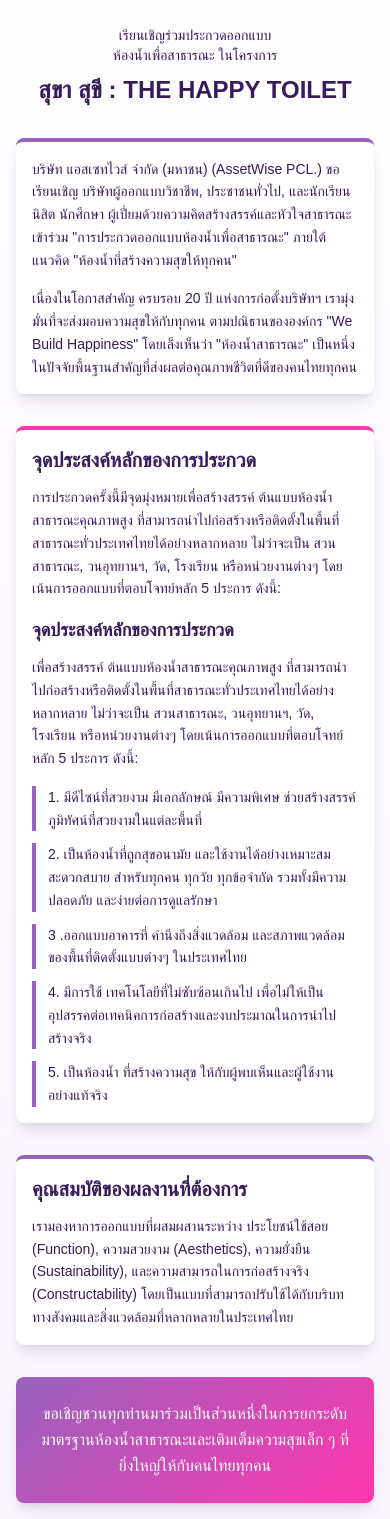
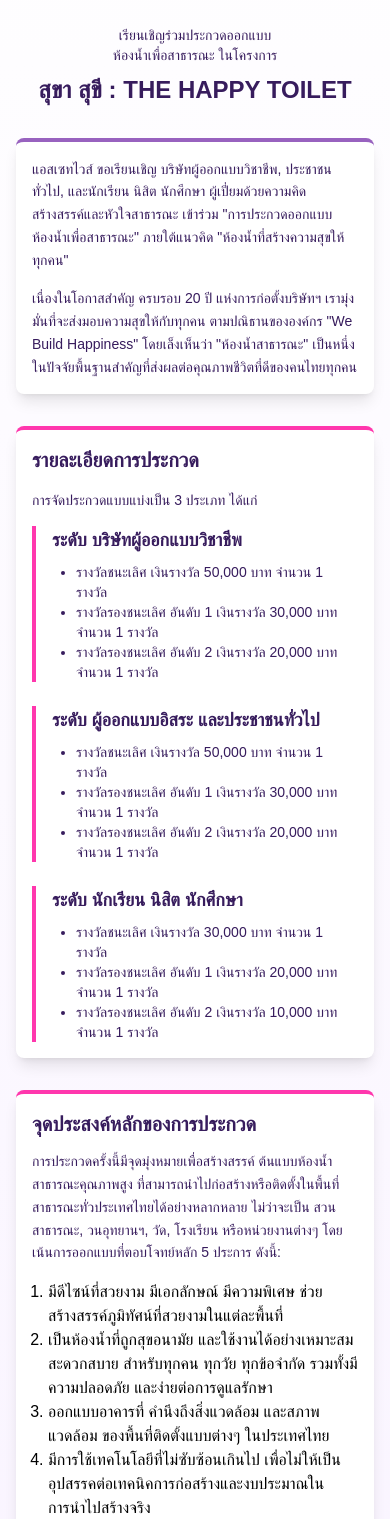
Before and after one commit to kritsadaskt/asww-happy-toilet, a Next.js app: page / in a window 390 px wide. Shown: the part 340-1859 px from the top of the page. Built offline with nearby package versions, Linux system fonts and the light colour scheme; a web font is replaced by a local one.

Commit message:
adjusted style and spelling

```diff
--- a/app/page.tsx
+++ b/app/page.tsx
@@ -10,84 +10,26 @@ export default function Home() {
       </section>
 
       {/* Main Content */}
-      <main className="container mx-auto px-4 sm:px-6 py-8 sm:py-12 max-w-5xl">
+      <main className="">
 
         {/* Title Section */}
-        <section className="mb-8 sm:mb-12 text-center">
+        <section className="text-center">
+          <div className="container mx-auto px-4 sm:px-6 py-8 sm:py-12 max-w-5xl">
             <p className="text-sm sm:text-base mb-2" style={{ color: '#371c5d' }}>เรียนเชิญร่วมประกวดออกแบบ <br />ห้องน้ำเพื่อสาธารณะ ในโครงการ</p>
-          <h1 className="text-2xl sm:text-3xl md:text-4xl font-bold mb-4 leading-snug sm:leading-relaxed" style={{ color: '#371c5d' }}>
+            <h1 className="text-2xl sm:text-3xl md:text-4xl font-bold mb-0 leading-snug sm:leading-relaxed" style={{ color: '#371c5d' }}>
               สุขา สุขี : THE HAPPY TOILET
             </h1>
+          </div>
         </section>
 
         {/* Introduction Section */}
+        <div className="container mx-auto px-4 sm:px-6 pb-8 sm:pb-12 max-w-5xl">
           <section className="mb-8 sm:mb-12 bg-white rounded-lg shadow-lg p-4 sm:p-6 md:p-8 border-t-4" style={{ borderTopColor: '#9862bf' }}>
             <p className="text-sm sm:text-base md:text-lg leading-relaxed mb-4" style={{ color: '#371c5d' }}>
-            บริษัท แอสเซทไวส์ จำกัด (มหาชน) (AssetWise PCL.) ขอเรียนเชิญ บริษัทผู้ออกแบบวิชาชีพ, ประชาชนทั่วไป, และนักเรียน นิสิต นักศึกษา ผู้เปี่ยมด้วยความคิดสร้างสรรค์และหัวใจสาธารณะ เข้าร่วม "การประกวดออกแบบห้องน้ำเพื่อสาธารณะ" ภายใต้แนวคิด "ห้องน้ำที่สร้างความสุขให้ทุกคน"
+              แอสเซทไวส์ ขอเรียนเชิญ บริษัทผู้ออกแบบวิชาชีพ, ประชาชนทั่วไป, และนักเรียน นิสิต นักศึกษา ผู้เปี่ยมด้วยความคิดสร้างสรรค์และหัวใจสาธารณะ เข้าร่วม "การประกวดออกแบบห้องน้ำเพื่อสาธารณะ" ภายใต้แนวคิด "ห้องน้ำที่สร้างความสุขให้ทุกคน"
             </p>
             <p className="text-sm sm:text-base md:text-lg leading-relaxed" style={{ color: '#371c5d' }}>
               เนื่องในโอกาสสำคัญ ครบรอบ 20 ปี แห่งการก่อตั้งบริษัทฯ เรามุ่งมั่นที่จะส่งมอบความสุขให้กับทุกคน ตามปณิธานขององค์กร "We Build Happiness" โดยเล็งเห็นว่า "ห้องน้ำสาธารณะ" เป็นหนึ่งในปัจจัยพื้นฐานสำคัญที่ส่งผลต่อคุณภาพชีวิตที่ดีของคนไทยทุกคน
-          </p>
-        </section>
-
-        {/* Purpose Section */}
-        <section className="mb-8 sm:mb-12 bg-white rounded-lg shadow-lg p-4 sm:p-6 md:p-8 border-t-4" style={{ borderTopColor: '#ff37ad' }}>
-          <h2 className="text-xl sm:text-2xl font-bold mb-3 sm:mb-4" style={{ color: '#371c5d' }}>จุดประสงค์หลักของการประกวด</h2>
-          <p className="text-sm sm:text-base leading-relaxed mb-4 sm:mb-6" style={{ color: '#371c5d' }}>
-            การประกวดครั้งนี้มีจุดมุ่งหมายเพื่อสร้างสรรค์ ต้นแบบห้องน้ำสาธารณะคุณภาพสูง ที่สามารถนำไปก่อสร้างหรือติดตั้งในพื้นที่สาธารณะทั่วประเทศไทยได้อย่างหลากหลาย ไม่ว่าจะเป็น สวนสาธารณะ, วนอุทยานฯ, วัด, โรงเรียน หรือหน่วยงานต่างๆ โดยเน้นการออกแบบที่ตอบโจทย์หลัก 5 ประการ ดังนี้:
-          </p>
-
-          <h3 className="text-lg sm:text-xl font-semibold mb-3 sm:mb-4" style={{ color: '#371c5d' }}>จุดประสงค์หลักของการประกวด</h3>
-          <p className="text-sm sm:text-base leading-relaxed mb-4 sm:mb-6" style={{ color: '#371c5d' }}>
-            เพื่อสร้างสรรค์ ต้นแบบห้องน้ำสาธารณะคุณภาพสูง ที่สามารถนำไปก่อสร้างหรือติดตั้งในพื้นที่สาธารณะทั่วประเทศไทยได้อย่างหลากหลาย ไม่ว่าจะเป็น สวนสาธารณะ, วนอุทยานฯ, วัด, โรงเรียน หรือหน่วยงานต่างๆ โดยเน้นการออกแบบที่ตอบโจทย์หลัก 5 ประการ ดังนี้:
-          </p>
-
-          <div className="space-y-3 sm:space-y-4">
-            <div className="pl-3 sm:pl-4 border-l-4" style={{ borderLeftColor: '#9862bf' }}>
-              <p className="text-sm sm:text-base leading-relaxed" style={{ color: '#371c5d' }}>
-                1. มีดีไซน์ที่สวยงาม มีเอกลักษณ์ มีความพิเศษ ช่วยสร้างสรรค์ภูมิทัศน์ที่สวยงามในแต่ละพื้นที่
-              </p>
-            </div>
-
-            <div className="pl-3 sm:pl-4 border-l-4" style={{ borderLeftColor: '#9862bf' }}>
-              <p className="text-sm sm:text-base leading-relaxed" style={{ color: '#371c5d' }}>
-                2. เป็นห้องน้ำที่ถูกสุขอนามัย และใช้งานได้อย่างเหมาะสม สะดวกสบาย สำหรับทุกคน ทุกวัย ทุกข้อจำกัด รวมทั้งมีความปลอดภัย และง่ายต่อการดูแลรักษา
-              </p>
-            </div>
-
-            <div className="pl-3 sm:pl-4 border-l-4" style={{ borderLeftColor: '#9862bf' }}>
-              <p className="text-sm sm:text-base leading-relaxed" style={{ color: '#371c5d' }}>
-                3 .ออกแบบอาคารที่ คำนึงถึงสิ่งแวดล้อม และสภาพแวดล้อม ของพื้นที่ติดตั้งแบบต่างๆ ในประเทศไทย
-              </p>
-            </div>
-
-            <div className="pl-3 sm:pl-4 border-l-4" style={{ borderLeftColor: '#9862bf' }}>
-              <p className="text-sm sm:text-base leading-relaxed" style={{ color: '#371c5d' }}>
-                4. มีการใช้ เทคโนโลยีที่ไม่ซับซ้อนเกินไป เพื่อไม่ให้เป็นอุปสรรคต่อเทคนิคการก่อสร้างและงบประมาณในการนำไปสร้างจริง
-              </p>
-            </div>
-
-            <div className="pl-3 sm:pl-4 border-l-4" style={{ borderLeftColor: '#9862bf' }}>
-              <p className="text-sm sm:text-base leading-relaxed" style={{ color: '#371c5d' }}>
-                5. เป็นห้องน้ำ ที่สร้างความสุข ให้กับผู้พบเห็นและผู้ใช้งาน อย่างแท้จริง
-              </p>
-            </div>
-          </div>
-        </section>
-
-        {/* Qualities Section */}
-        <section className="mb-8 sm:mb-12 bg-white rounded-lg shadow-lg p-4 sm:p-6 md:p-8 border-t-4" style={{ borderTopColor: '#9862bf' }}>
-          <h2 className="text-xl sm:text-2xl font-bold mb-3 sm:mb-4" style={{ color: '#371c5d' }}>คุณสมบัติของผลงานที่ต้องการ</h2>
-          <p className="text-sm sm:text-base leading-relaxed" style={{ color: '#371c5d' }}>
-            เรามองหาการออกแบบที่ผสมผสานระหว่าง ประโยชน์ใช้สอย (Function), ความสวยงาม (Aesthetics), ความยั่งยืน (Sustainability), และความสามารถในการก่อสร้างจริง (Constructability) โดยเป็นแบบที่สามารถปรับใช้ได้กับบริบททางสังคมและสิ่งแวดล้อมที่หลากหลายในประเทศไทย
-          </p>
-        </section>
-
-        {/* Call to Action */}
-        <section className="mb-8 sm:mb-12 rounded-lg p-6 sm:p-8 text-center shadow-lg" style={{ background: 'linear-gradient(135deg, #9862bf 0%, #ff37ad 100%)' }}>
-          <p className="text-base sm:text-lg text-white leading-relaxed font-medium">
-            ขอเชิญชวนทุกท่านมาร่วมเป็นส่วนหนึ่งในการยกระดับมาตรฐานห้องน้ำสาธารณะ<br className="hidden sm:block" />
-            และเติมเต็มความสุขเล็ก ๆ ที่ยิ่งใหญ่ให้กับคนไทยทุกคน
             </p>
           </section>
 
@@ -101,9 +43,11 @@ export default function Home() {
               <div className="border-l-4 pl-4 sm:pl-6" style={{ borderLeftColor: '#ff37ad' }}>
                 <h3 className="text-lg sm:text-xl font-semibold mb-2 sm:mb-3" style={{ color: '#371c5d' }}>ระดับ บริษัทผู้ออกแบบวิชาชีพ</h3>
                 <div className="space-y-1 sm:space-y-2 text-sm sm:text-base" style={{ color: '#371c5d' }}>
-                <p className="pl-2 sm:pl-4">-รางวัลชนะเลิศ เงินรางวัล 50,000 บาท จำนวน 1 รางวัล</p>
-                <p className="pl-2 sm:pl-4">-รางวัลรองชนะเลิศ อันดับ 1 เงินรางวัล 30,000 บาท จำนวน 1 รางวัล</p>
-                <p className="pl-2 sm:pl-4">-รางวัลรองชนะเลิศ อันดับ 2 เงินรางวัล 20,000 บาท จำนวน 1 รางวัล</p>
+                  <ul className="list-disc pl-6">
+                    <li>รางวัลชนะเลิศ เงินรางวัล 50,000 บาท จำนวน 1 รางวัล</li>
+                    <li>รางวัลรองชนะเลิศ อันดับ 1 เงินรางวัล 30,000 บาท จำนวน 1 รางวัล</li>
+                    <li>รางวัลรองชนะเลิศ อันดับ 2 เงินรางวัล 20,000 บาท จำนวน 1 รางวัล</li>
+                  </ul>
                 </div>
               </div>
 
@@ -111,9 +55,11 @@ export default function Home() {
               <div className="border-l-4 pl-4 sm:pl-6" style={{ borderLeftColor: '#ff37ad' }}>
                 <h3 className="text-lg sm:text-xl font-semibold mb-2 sm:mb-3" style={{ color: '#371c5d' }}>ระดับ ผู้ออกแบบอิสระ และประชาชนทั่วไป</h3>
                 <div className="space-y-1 sm:space-y-2 text-sm sm:text-base" style={{ color: '#371c5d' }}>
-                <p className="pl-2 sm:pl-4">-รางวัลชนะเลิศ เงินรางวัล 50,000 บาท จำนวน 1 รางวัล</p>
-                <p className="pl-2 sm:pl-4">-รางวัลรองชนะเลิศ อันดับ 1 เงินรางวัล 30,000 บาท จำนวน 1 รางวัล</p>
-                <p className="pl-2 sm:pl-4">-รางวัลรองชนะเลิศ อันดับ 2 เงินรางวัล 20,000 บาท จำนวน 1 รางวัล</p>
+                  <ul className="list-disc pl-6">
+                    <li>รางวัลชนะเลิศ เงินรางวัล 50,000 บาท จำนวน 1 รางวัล</li>
+                    <li>รางวัลรองชนะเลิศ อันดับ 1 เงินรางวัล 30,000 บาท จำนวน 1 รางวัล</li>
+                    <li>รางวัลรองชนะเลิศ อันดับ 2 เงินรางวัล 20,000 บาท จำนวน 1 รางวัล</li>
+                  </ul>
                 </div>
               </div>
 
@@ -121,23 +67,63 @@ export default function Home() {
               <div className="border-l-4 pl-4 sm:pl-6" style={{ borderLeftColor: '#ff37ad' }}>
                 <h3 className="text-lg sm:text-xl font-semibold mb-2 sm:mb-3" style={{ color: '#371c5d' }}>ระดับ นักเรียน นิสิต นักศึกษา</h3>
                 <div className="space-y-1 sm:space-y-2 text-sm sm:text-base" style={{ color: '#371c5d' }}>
-                <p className="pl-2 sm:pl-4">-รางวัลชนะเลิศ เงินรางวัล 30,000 บาท จำนวน 1 รางวัล</p>
-                <p className="pl-2 sm:pl-4">-รางวัลรองชนะเลิศ อันดับ 1 เงินรางวัล 20,000 บาท จำนวน 1 รางวัล</p>
-                <p className="pl-2 sm:pl-4">-รางวัลรองชนะเลิศ อันดับ 2 เงินรางวัล 10,000 บาท จำนวน 1 รางวัล</p>
+                  <ul className="list-disc pl-6">
+                    <li>รางวัลชนะเลิศ เงินรางวัล 30,000 บาท จำนวน 1 รางวัล</li>
+                    <li>รางวัลรองชนะเลิศ อันดับ 1 เงินรางวัล 20,000 บาท จำนวน 1 รางวัล</li>
+                    <li>รางวัลรองชนะเลิศ อันดับ 2 เงินรางวัล 10,000 บาท จำนวน 1 รางวัล</li>
+                  </ul>
                 </div>
               </div>
             </div>
           </section>
 
+          {/* Purpose Section */}
+          <section className="mb-8 sm:mb-12 bg-white rounded-lg shadow-lg p-4 sm:p-6 md:p-8 border-t-4" style={{ borderTopColor: '#ff37ad' }}>
+            <h2 className="text-xl sm:text-2xl font-bold mb-3 sm:mb-4" style={{ color: '#371c5d' }}>จุดประสงค์หลักของการประกวด</h2>
+            <p className="text-sm sm:text-base leading-relaxed mb-4 sm:mb-6" style={{ color: '#371c5d' }}>
+              การประกวดครั้งนี้มีจุดมุ่งหมายเพื่อสร้างสรรค์ ต้นแบบห้องน้ำสาธารณะคุณภาพสูง ที่สามารถนำไปก่อสร้างหรือติดตั้งในพื้นที่สาธารณะทั่วประเทศไทยได้อย่างหลากหลาย ไม่ว่าจะเป็น สวนสาธารณะ, วนอุทยานฯ, วัด, โรงเรียน หรือหน่วยงานต่างๆ โดยเน้นการออกแบบที่ตอบโจทย์หลัก 5 ประการ ดังนี้:
+            </p>
+
+            <div className="space-y-3 sm:space-y-4">
+              <ol className="list-decimal pl-4">
+                <li>มีดีไซน์ที่สวยงาม มีเอกลักษณ์ มีความพิเศษ ช่วยสร้างสรรค์ภูมิทัศน์ที่สวยงามในแต่ละพื้นที่</li>
+                <li>เป็นห้องน้ำที่ถูกสุขอนามัย และใช้งานได้อย่างเหมาะสม สะดวกสบาย สำหรับทุกคน ทุกวัย ทุกข้อจำกัด รวมทั้งมีความปลอดภัย และง่ายต่อการดูแลรักษา</li>
+                <li>ออกแบบอาคารที่ คำนึงถึงสิ่งแวดล้อม และสภาพแวดล้อม ของพื้นที่ติดตั้งแบบต่างๆ ในประเทศไทย</li>
+                <li>มีการใช้เทคโนโลยีที่ไม่ซับซ้อนเกินไป เพื่อไม่ให้เป็นอุปสรรคต่อเทคนิคการก่อสร้างและงบประมาณในการนำไปสร้างจริง</li>
+                <li>เป็นห้องน้ำที่สร้าการใช้เป็นห้องน้ำสาธารณะที่สร้างความสุขให้กับผู้พบเห็นและผู้ใช้งาน อย่างแท้จริง</li>
+              </ol>
+            </div>
+          </section>
+
+          {/* Qualities Section */}
+          <section className="mb-8 sm:mb-12 bg-white rounded-lg shadow-lg p-4 sm:p-6 md:p-8 border-t-4" style={{ borderTopColor: '#9862bf' }}>
+            <h2 className="text-xl sm:text-2xl font-bold mb-3 sm:mb-4" style={{ color: '#371c5d' }}>คุณสมบัติของผลงานที่ต้องการ</h2>
+            <p className="text-sm sm:text-base leading-relaxed" style={{ color: '#371c5d' }}>
+              เรามองหาการออกแบบที่ผสมผสานระหว่าง ประโยชน์ใช้สอย (Function), ความสวยงาม (Aesthetics), ความยั่งยืน (Sustainability), และความสามารถในการก่อสร้างจริง (Constructability) โดยเป็นแบบที่สามารถปรับใช้ได้กับบริบททางสังคมและสิ่งแวดล้อมที่หลากหลายในประเทศไทย
+            </p>
+          </section>
+
+        </div>
+
+        {/* Call to Action */}
+        <section className="w-full mb-8 sm:mb-12 p-6 sm:p-8 text-center shadow-lg h-80 flex items-center justify-center" style={{ background: 'linear-gradient(135deg, #9862bf 0%, #ff37ad 100%)' }}>
+          <p className="text-base md:text-2xl text-white leading-relaxed font-medium">
+            ขอเชิญชวนทุกท่านมาร่วมเป็นส่วนหนึ่งในการยกระดับมาตรฐานห้องน้ำสาธารณะ<br className="hidden sm:block" />
+            และเติมเต็มความสุขเล็ก ๆ ที่ยิ่งใหญ่ให้กับคนไทยทุกคน
+          </p>
+        </section>
+
+        <div className="container mx-auto px-4 sm:px-6 py-8 sm:py-12 max-w-5xl">
+
           {/* Judges Section */}
           <section className="mb-8 sm:mb-12 bg-white rounded-lg shadow-lg p-4 sm:p-6 md:p-8 border-t-4" style={{ borderTopColor: '#9862bf' }}>
             <h2 className="text-xl sm:text-2xl font-bold mb-3 sm:mb-4" style={{ color: '#371c5d' }}>คณะกรรมการตัดสิน</h2>
             <div className="space-y-1 sm:space-y-2 text-sm sm:text-base" style={{ color: '#371c5d' }}>
-            <p className="pl-2 sm:pl-4">-ตัวแทนจาก สมาคมสถาปนิกสยาม ในพระบรมราชูปถัมภ์ 1 ท่าน</p>
-            <p className="pl-2 sm:pl-4">-ตัวแทนจาก สมาคมมัณฑนากรแห่งประเทศไทย 1 ท่าน</p>
-            <p className="pl-2 sm:pl-4">-ตัวแทนจาก สมาคมภูมิสถาปนิกประเทศไทย 1 ท่าน</p>
-            <p className="pl-2 sm:pl-4">-ตัวแทนจาก กรุงเทพมหานคร 1 ท่าน</p>
-            <p className="pl-2 sm:pl-4">-คณะกรรมการจาก ASW</p>
+              <p className="pl-2 sm:pl-4">- ตัวแทนจาก <strong>สมาคมสถาปนิกสยาม ในพระบรมราชูปถัมภ์</strong> 1 ท่าน</p>
+              <p className="pl-2 sm:pl-4">- ตัวแทนจาก <strong>สมาคมมัณฑนากรแห่งประเทศไทย</strong> 1 ท่าน</p>
+              <p className="pl-2 sm:pl-4">- ตัวแทนจาก <strong>สมาคมภูมิสถาปนิกประเทศไทย</strong> 1 ท่าน</p>
+              <p className="pl-2 sm:pl-4">- ตัวแทนจาก <strong>กรุงเทพมหานคร</strong> 1 ท่าน</p>
+              <p className="pl-2 sm:pl-4">- คณะกรรมการจาก <strong>แอสเซทไวส์</strong></p>
             </div>
           </section>
 
@@ -150,20 +136,24 @@ export default function Home() {
 
             <div className="space-y-4 sm:space-y-6">
               <div>
-              <h3 className="text-base sm:text-lg font-semibold mb-2 sm:mb-3 pl-2 sm:pl-4" style={{ color: '#371c5d' }}>-ห้องน้ำชาย</h3>
+                <h3 className="text-base sm:text-lg font-semibold mb-2 sm:mb-3 pl-2 sm:pl-4" style={{ color: '#371c5d' }}>ห้องน้ำชาย</h3>
                 <div className="space-y-1 text-sm sm:text-base pl-6 sm:pl-10" style={{ color: '#371c5d' }}>
-                <p>-อ่างล้างหน้า 2 อ่าง</p>
-                <p>-ห้องส้วม 2 ห้อง</p>
-                <p>-โถปัสสาวะ 2 โถ</p>
+                  <ul className="list-disc pl-6">
+                    <li>อ่างล้างหน้า 2 อ่าง</li>
+                    <li>ห้องส้วม 2 ห้อง</li>
+                    <li>โถปัสสาวะ 2 โถ</li>
+                  </ul>
                 </div>
               </div>
 
               <div>
-              <h3 className="text-base sm:text-lg font-semibold mb-2 sm:mb-3 pl-2 sm:pl-4" style={{ color: '#371c5d' }}>-ห้องน้ำหญิง</h3>
+                <h3 className="text-base sm:text-lg font-semibold mb-2 sm:mb-3 pl-2 sm:pl-4" style={{ color: '#371c5d' }}>ห้องน้ำหญิง</h3>
                 <div className="space-y-1 text-sm sm:text-base pl-6 sm:pl-10" style={{ color: '#371c5d' }}>
-                <p>-อ่างล้างหน้า 2 อ่าง</p>
-                <p>-ห้องส้วม 2 ห้อง</p>
-                <p>-ห้องน้ำสำหรับ handicap 1 ห้อง</p>
+                  <ul className="list-disc pl-6">
+                    <li>อ่างล้างหน้า 2 อ่าง</li>
+                    <li>ห้องส้วม 2 ห้อง</li>
+                    <li>ห้องน้ำสำหรับ handicap 1 ห้อง</li>
+                  </ul>
                 </div>
               </div>
             </div>
@@ -174,14 +164,17 @@ export default function Home() {
             <h2 className="text-xl sm:text-2xl font-bold mb-3 sm:mb-4" style={{ color: '#371c5d' }}>รูปแบบของงานที่ต้องการ</h2>
             <h3 className="text-base sm:text-lg font-semibold mb-3 sm:mb-4" style={{ color: '#371c5d' }}>เนื้องานประกอบไปด้วย</h3>
             <div className="space-y-1 sm:space-y-2 text-sm sm:text-base pl-2 sm:pl-4" style={{ color: '#371c5d' }}>
-            <p>-แนวความคิดในการออกแบบ</p>
-            <p>-Plans ทุกชั้น</p>
-            <p>-Elevations ทุกด้าน</p>
-            <p>-Sections อย่างน้อย 2 รูป</p>
-            <p>-ภาพ Perspective  อย่างน้อย 2 รูป เพื่อแสดงภาพของอาคารที่จะเกิดขึ้นจริง ในสภาพแวดล้อม</p>
-            <p>-Clips/Animation เพื่อแสดงผลงานให้ชัดเจนขึ้น (สามารถเป็น option  20 ปี AssetWise พร้อมสร้างความสุข...ให้ทุกจังหวะของชีวิต"</p>
+              <ul className="list-disc pl-6">
+                <li>แนวความคิดในการออกแบบ</li>
+                <li>Plans ทุกชั้น</li>
+                <li>Elevations ทุกด้าน</li>
+                <li>Sections อย่างน้อย 2 รูป</li>
+                <li>ภาพ Perspective อย่างน้อย 2 รูป เพื่อแสดงภาพของอาคารที่จะเกิดขึ้นจริง ในสภาพแวดล้อม</li>
+                <li>Clips/Animation เพื่อแสดงผลงานให้ชัดเจนขึ้น (สามารถเป็น option  20 ปี AssetWise พร้อมสร้างความสุข...ให้ทุกจังหวะของชีวิต"</li>
+              </ul>
             </div>
           </section>
+        </div>
 
       </main>
     </div>
```
Lines whose indentation alone changed are shown as unchanged.
